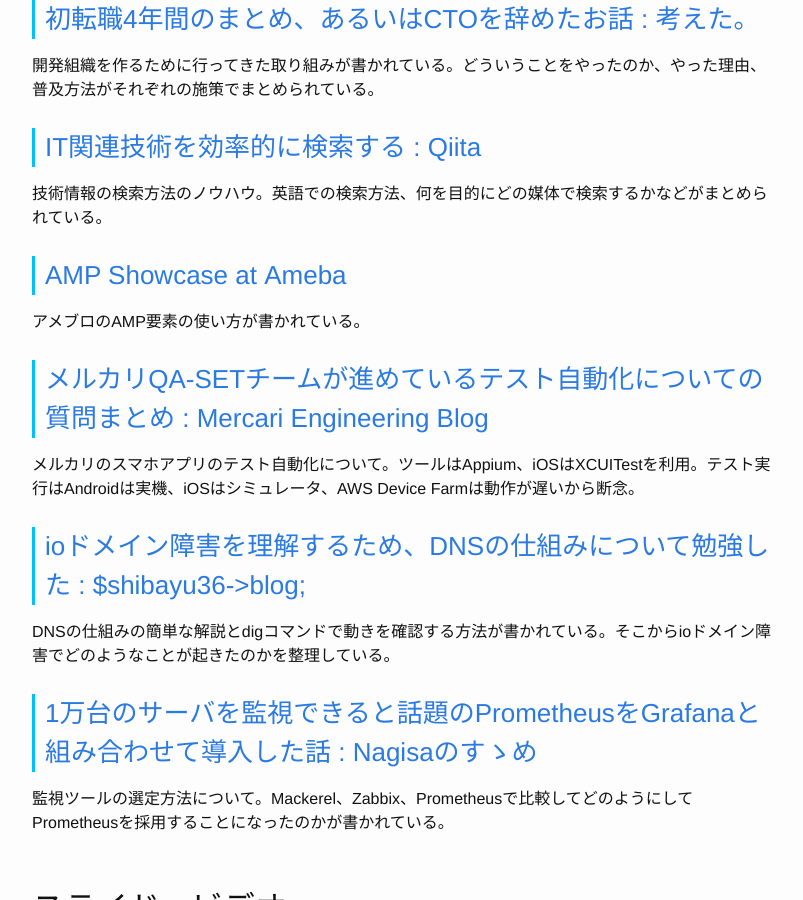
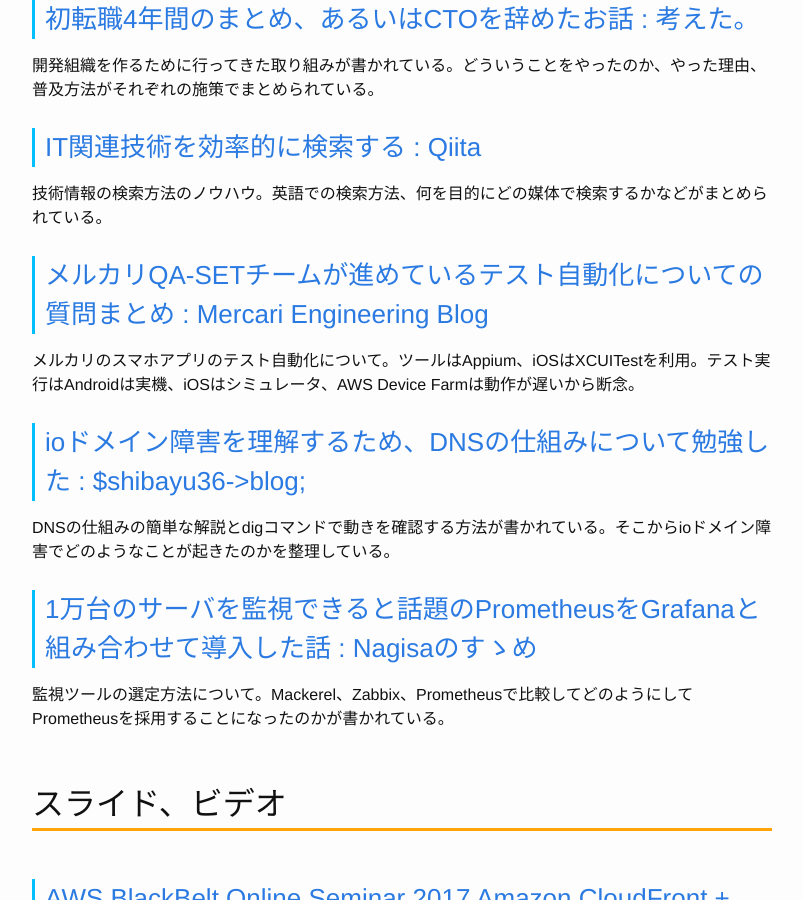
Before and after one commit to Gather-Tech/Gather-Tech.github.io, a Jekyll site: the page built from _posts/2017/2017-10-09-Gather67.md, in a window 1280 px wide and 900 px high, scrolled down 1957 px. Shown: the whole window, without its empty margins (238-1041 px from the left). Built offline with Jekyll 4.4.1, drawn with Linux system fonts in a browser that asks for light colours.

Commit message:
Reduced an article

```diff
--- a/_posts/2017/2017-10-09-Gather67.md
+++ b/_posts/2017/2017-10-09-Gather67.md
@@ -50,10 +50,6 @@
 ### [IT関連技術を効率的に検索する : Qiita](https://qiita.com/yoichiwo7/items/9a38ef1c5ab41b163cf1)
 
 技術情報の検索方法のノウハウ。英語での検索方法、何を目的にどの媒体で検索するかなどがまとめられている。
-
-### [AMP Showcase at Ameba](https://developers.cyberagent.co.jp/blog/archives/11171/)
-
-アメブロのAMP要素の使い方が書かれている。
 
 ### [メルカリQA-SETチームが進めているテスト自動化についての質問まとめ : Mercari Engineering Blog](http://tech.mercari.com/entry/2017/10/03/093955)
 
```
